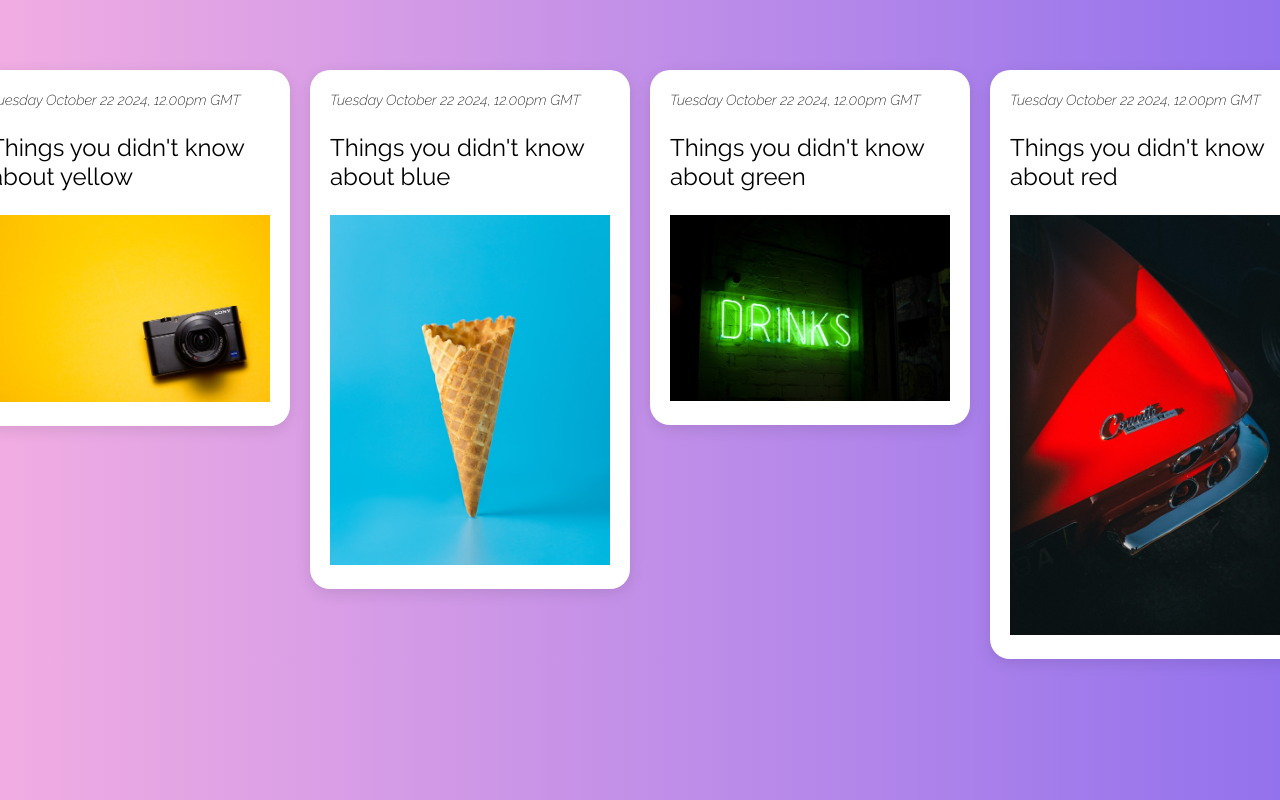
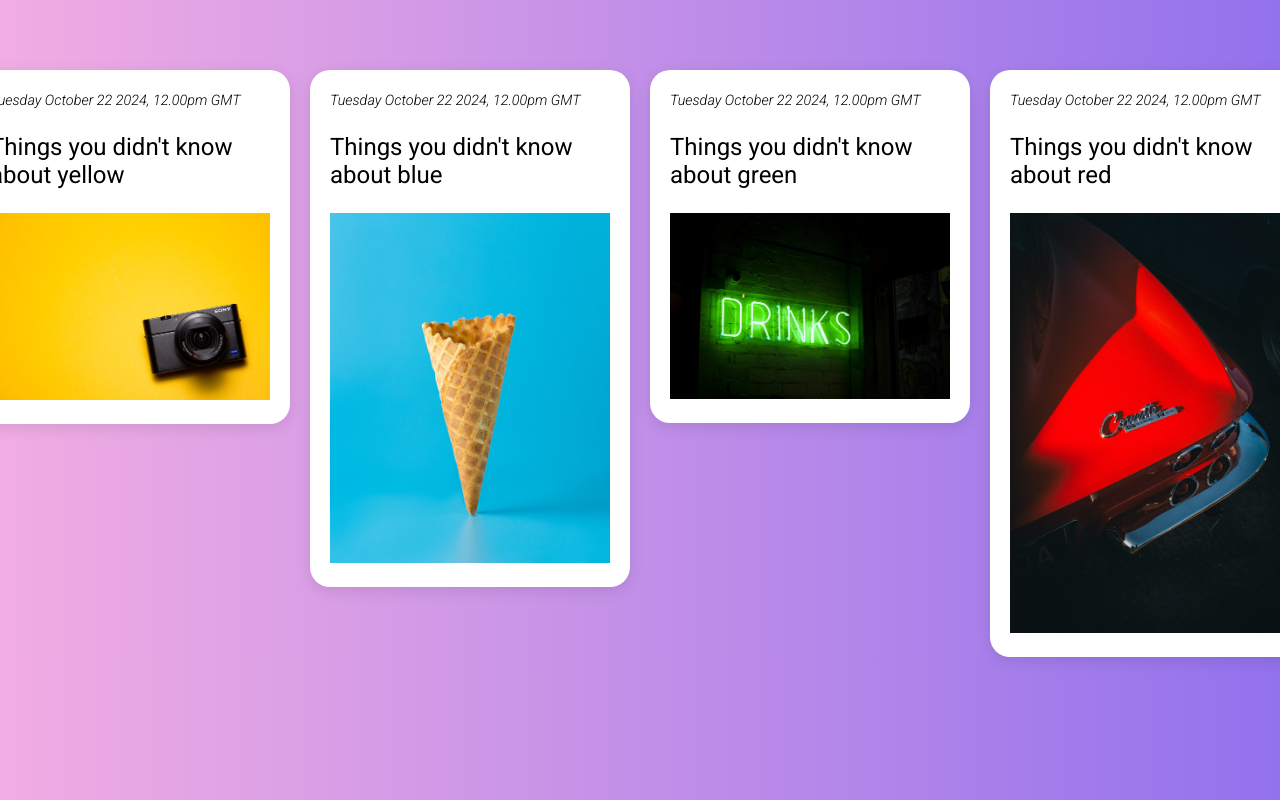
Before and after one commit to mychemicalEli/ArticlesCSS, a plain HTML site: page index.html in a window 1280 px wide. Shown: the top 800 px of the page. Drawn offline with Linux system fonts and the light colour scheme.

Commit message:
changed font to Roboto

```diff
--- a/index.html
+++ b/index.html
@@ -5,7 +5,7 @@
     <meta name="viewport" content="width=device-width, initial-scale=1.0">
     <link rel="preconnect" href="https://fonts.googleapis.com">
     <link rel="preconnect" href="https://fonts.gstatic.com" crossorigin>
-    <link href="https://fonts.googleapis.com/css2?family=Raleway:ital,wght@0,100..900;1,100..900&display=swap" rel="stylesheet">
+    <link href="https://fonts.googleapis.com/css2?family=Roboto:ital,wght@0,400;1,300&display=swap" rel="stylesheet">
     <link rel="stylesheet" type="text/css" href="style.css"/>
 
     <title>Articles</title>
--- a/style.css
+++ b/style.css
@@ -1,6 +1,6 @@
 body{
     margin: 0;
-    font-family: Raleway;
+    font-family: Roboto;
     background:linear-gradient(to right, #f1ade3, #9372ed);
 }
 
@@ -35,7 +35,7 @@ article,
 }
 
 article time{
-    font-weight: 200;
+    font-weight: 300;
     font-style: italic;
     font-size: 0.9em;
 }
```
